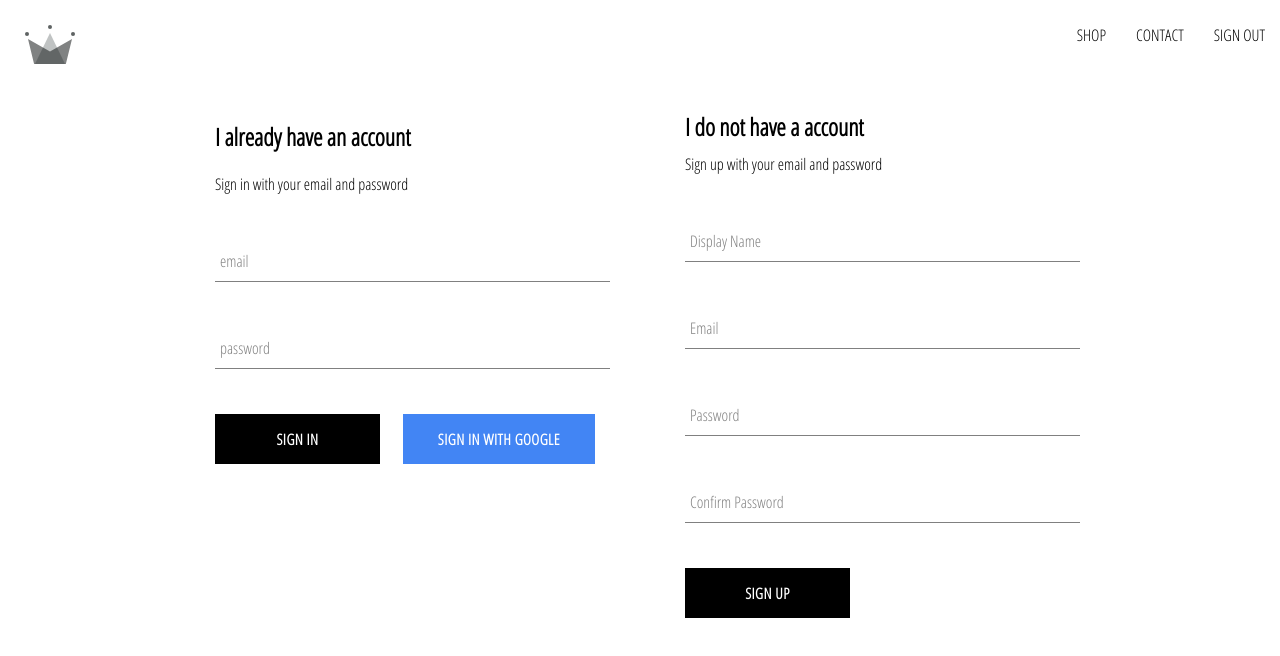
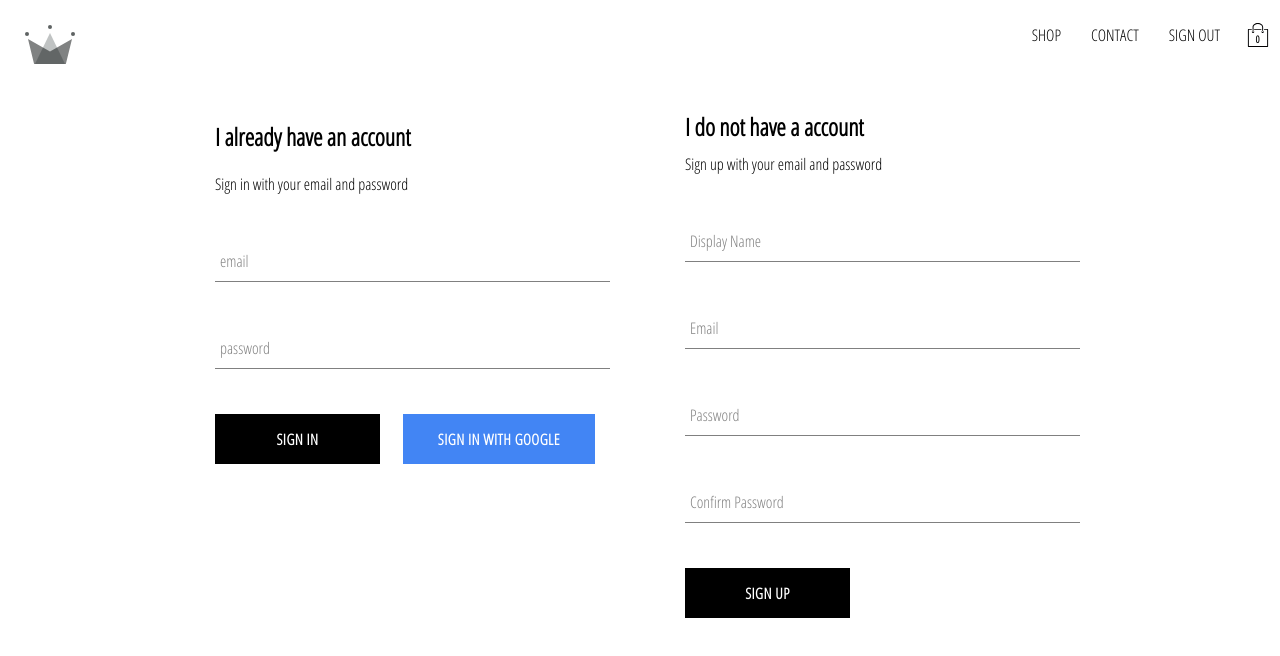
Before and after one commit to faizansayyed/fs-ecommerce, a React (Create React App) app: page /signin in a window 1280 px wide. Shown: the top 656 px of the page. Built offline with nearby package versions, Linux system fonts and the light colour scheme; no server answers.

Commit message:
added cartIcon and cartDropDown to app with toggel with redux

```diff
--- /dev/null
+++ b/src/components/cart-dropdown/cart-dropdown.component.jsx
@@ -0,0 +1,14 @@
+import React from 'react';
+
+import CustomButton from '../custom-button/custom-button.component';
+
+import './cart-dropdown.styles.scss';
+
+const CartDropdown = () => (
+  <div className='cart-dropdown'>
+    <div className='cart-items' />
+    <CustomButton>GO TO CHECKOUT</CustomButton>
+  </div>
+);
+
+export default CartDropdown;
--- /dev/null
+++ b/src/components/cart-dropdown/cart-dropdown.styles.scss
@@ -0,0 +1,24 @@
+.cart-dropdown {
+    position: absolute;
+    width: 240px;
+    height: 340px;
+    display: flex;
+    flex-direction: column;
+    padding: 20px;
+    border: 1px solid black;
+    background-color: white;
+    top: 60px;
+    right: 10px;
+    z-index: 5;
+
+    .cart-items {
+      height: 240px;
+      display: flex;
+      flex-direction: column;
+      overflow: scroll;
+    }
+
+    button {
+      margin-top: auto;
+    }
+  }
--- /dev/null
+++ b/src/components/cart-icon/cart-icon.component.jsx
@@ -0,0 +1,20 @@
+import React from "react";
+import { connect } from "react-redux";
+
+import { ReactComponent as ShoppingIcon } from "../../assets/shopping-bag.svg";
+import { toggelCartHidden } from "../../redux/cart/cart.action";
+
+import "./cart-icon.styles.scss";
+
+const CartIcon = ({ toggleCartHidden }) => (
+  <div className="cart-icon" onClick={toggleCartHidden}>
+    <ShoppingIcon className="shopping-icon" />
+    <span className="item-count">0</span>
+  </div>
+);
+
+const mapDispatchToProps = (dispatch) => ({
+  toggleCartHidden: () => dispatch(toggelCartHidden()),
+});
+
+export default connect(null, mapDispatchToProps)(CartIcon);
--- /dev/null
+++ b/src/components/cart-icon/cart-icon.styles.scss
@@ -0,0 +1,21 @@
+.cart-icon {
+  width: 45px;
+  height: 45px;
+  position: relative;
+  display: flex;
+  align-items: center;
+  justify-content: center;
+  cursor: pointer;
+
+  .shopping-icon {
+    width: 24px;
+    height: 24px;
+  }
+
+  .item-count {
+    position: absolute;
+    font-size: 10px;
+    font-weight: bold;
+    bottom: 12px;
+  }
+}
--- a/src/components/header/header.component.jsx
+++ b/src/components/header/header.component.jsx
@@ -3,11 +3,13 @@
 import { Link } from "react-router-dom";
 
 import { ReactComponent as Logo } from "../../assets/crown.svg";
+import CartDropdown from "../cart-dropdown/cart-dropdown.component";
+import CartIcon from "../cart-icon/cart-icon.component";
 import { auth } from "../firebase/firebase.utils";
 
 import "./header.styles.scss";
 
-const Header = ({ currentUser }) => (
+const Header = ({ currentUser, hidden }) => (
   <div className="header">
     <Link className="logo-container" to="/">
       <Logo className="logo" />
@@ -28,11 +30,14 @@
           SIGN IN
         </Link>
       )}
+      <CartIcon />
     </div>
+    {hidden ? null : <CartDropdown />}
   </div>
 );
 
-const mapStateToProps = (state) => ({
-  currentUser: state.user.currentUser,
+const mapStateToProps = ({ user: { currentUser }, cart: { hidden } }) => ({
+  currentUser: currentUser,
+  hidden: hidden,
 });
 export default connect(mapStateToProps)(Header);
--- /dev/null
+++ b/src/redux/cart/cart.action.js
@@ -0,0 +1,5 @@
+import CartActionTypes from "./cart.types";
+
+export const toggelCartHidden = () => ({
+  type: CartActionTypes.TOGGLE_CART_HIDDEN,
+});
--- /dev/null
+++ b/src/redux/cart/cart.reducer.js
@@ -0,0 +1,19 @@
+import CartActionTypes from "./cart.types";
+
+const INITIAL_STATE = {
+  hidden: true,
+};
+
+const cartReducer = (state = INITIAL_STATE, action) => {
+  switch (action.type) {
+    case CartActionTypes.TOGGLE_CART_HIDDEN:
+      return {
+        ...state,
+        hidden: !state.hidden,
+      };
+    default:
+      return state;
+  }
+};
+
+export default cartReducer;
--- /dev/null
+++ b/src/redux/cart/cart.types.js
@@ -0,0 +1,5 @@
+const CartActionTypes = {
+  TOGGLE_CART_HIDDEN: "TOGGLE_CART_HIDDEN",
+};
+
+export default CartActionTypes;
--- a/src/redux/root-reducer.js
+++ b/src/redux/root-reducer.js
@@ -1,6 +1,8 @@
 import { combineReducers } from "redux";
+import cartReducer from "./cart/cart.reducer";
 import userReducer from "./user/user.reducer";
 
 export default combineReducers({
   user: userReducer,
+  cart: cartReducer,
 });
--- a/src/redux/user/user.action.js
+++ b/src/redux/user/user.action.js
@@ -1,4 +1,6 @@
-export const setCurrentUser = (user) => ({
-  type: "SET_CURRENT_USER",
-  payload: user,
+import { UserActionTypes } from './user.types';
+
+export const setCurrentUser = user => ({
+  type: UserActionTypes.SET_CURRENT_USER,
+  payload: user
 });
--- a/src/redux/user/user.reducer.js
+++ b/src/redux/user/user.reducer.js
@@ -1,15 +1,16 @@
+import { UserActionTypes } from "./user.types";
+
 const INITIAL_STATE = {
   currentUser: null,
 };
 
 const userReducer = (state = INITIAL_STATE, action) => {
   switch (action.type) {
-    case "SET_CURRENT_USER":
+    case UserActionTypes.SET_CURRENT_USER:
       return {
         ...state,
         currentUser: action.payload,
       };
-
     default:
       return state;
   }
--- /dev/null
+++ b/src/redux/user/user.types.js
@@ -0,0 +1,3 @@
+export const UserActionTypes = {
+    SET_CURRENT_USER: 'SET_CURRENT_USER'
+  };
```
Also changed, not shown: src/assets/shopping-bag.svg (added).
